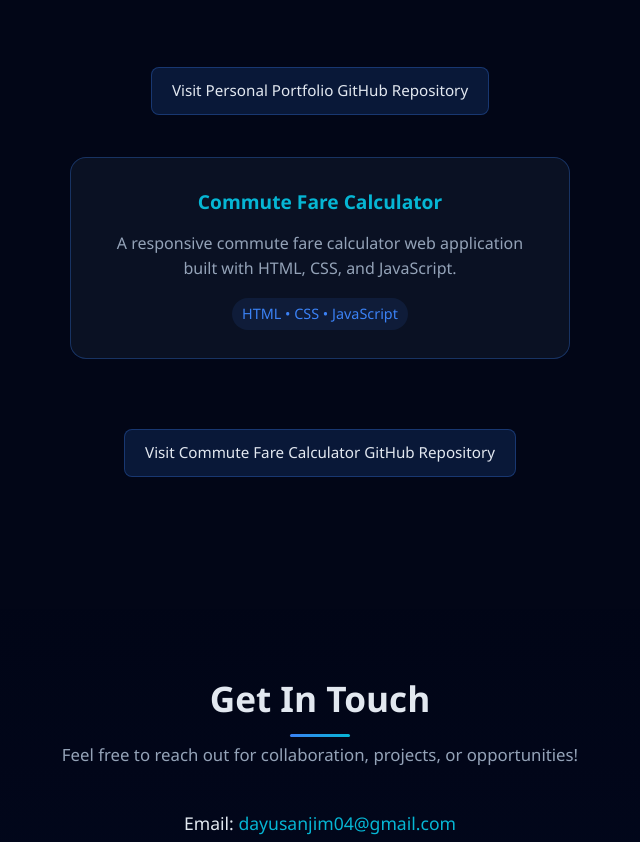
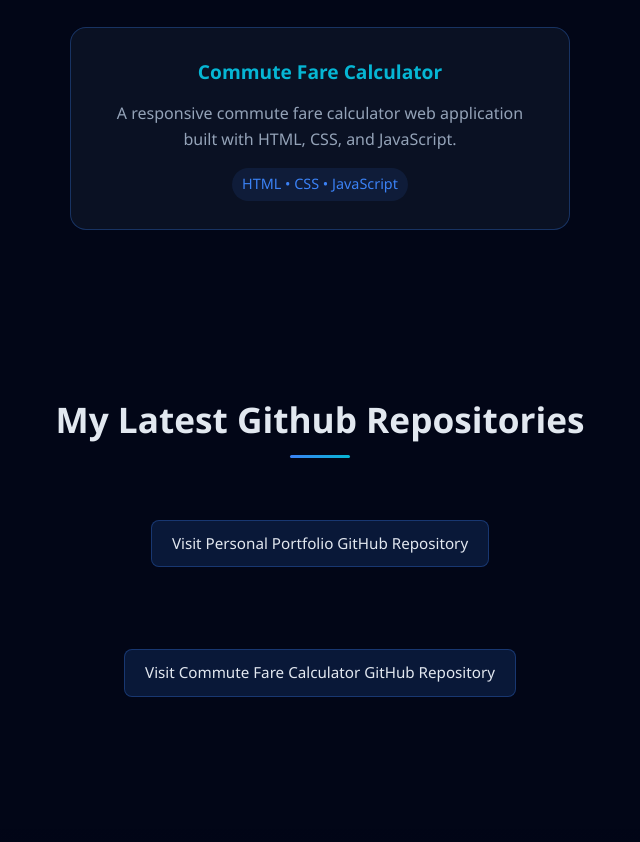
Before and after one commit to dayusanjim-dain/dayusan_jim.github.io, a plain HTML site: page index.html in a window 1280 px wide. Shown: the part 2110-2952 px from the top of the page, without its empty margins (320-960 px from the left). Drawn offline with Linux system fonts and the light colour scheme; no server answers.

Commit message:
Update index.html

```diff
--- a/index.html
+++ b/index.html
@@ -78,9 +78,6 @@
         </div></a>
       </div>
     </div>
-    <div class="github-section fade-in">
-    <h3><a href="https://github.com/dayusanjim-dain/dayusan_jim.github.io" class="nav-btn">Visit Personal Portfolio GitHub Repository</a></h3>
-    </div>
 
     <div id="projectsContainer" class="projects-grid fade-in">
       <div class="project-card project-card-single">
@@ -91,12 +88,17 @@
         </div></a>
       </div>
     </div>
+    </section>
+
+    <section id="projects" class="section">
+    <h2 class="section-title fade-in">My Latest Github Repositories</h2>
+    <div class="github-section fade-in">
+    <h3><a href="https://github.com/dayusanjim-dain/dayusan_jim.github.io" class="nav-btn">Visit Personal Portfolio GitHub Repository</a></h3>
+    </div>
+
     <div class="github-section fade-in">
     <h3><a href="https://github.com/dayusanjim-dain/dayusan_jim.github.io" class="nav-btn">Visit Commute Fare Calculator GitHub Repository</a></h3>
     </div>
-
-
-
     </section>
 
     <section id="contact" class="section alternate">
```
